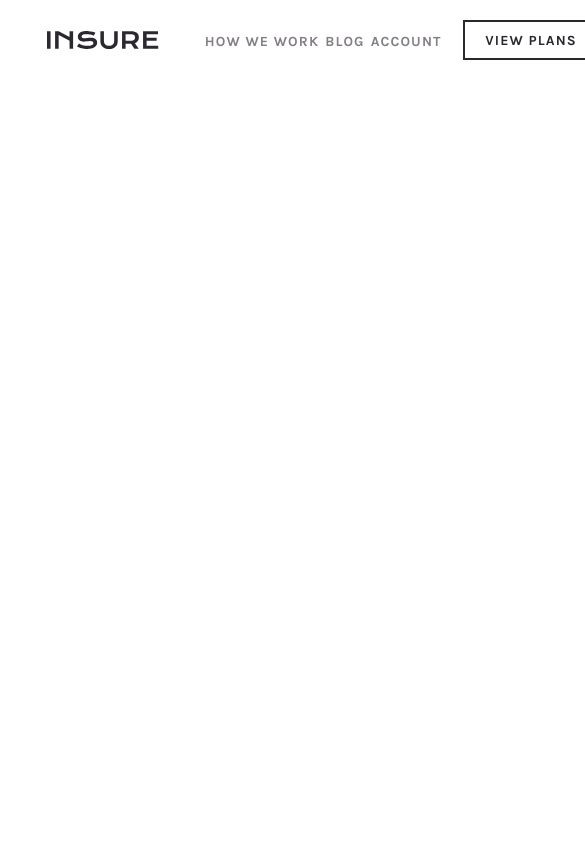
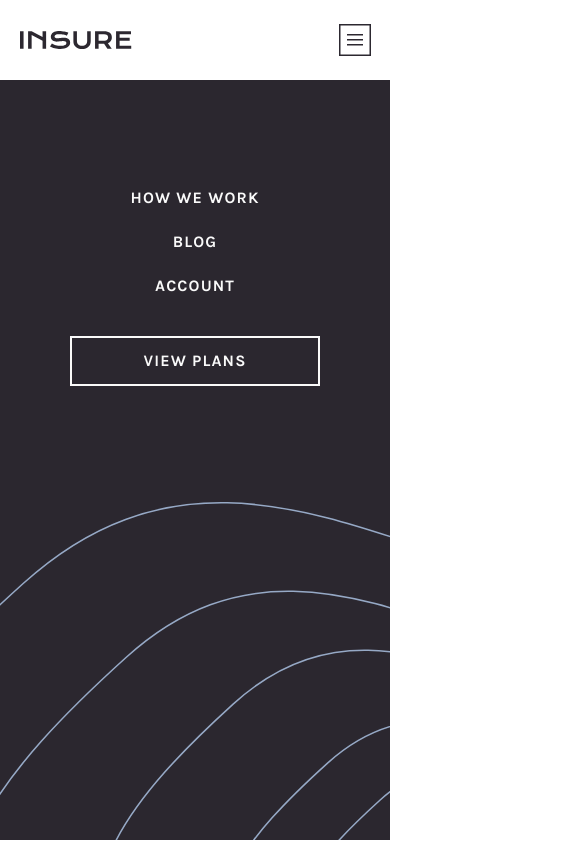
Before and after one commit to Ctaracena/FMentor_Insure, a plain HTML site: page index.html in a window 390 px wide. Shown: the whole page, 585 px wide, since content can reach past the window. Drawn offline with Linux system fonts and the light colour scheme.

Commit message:
header mobile done

```diff
--- a/css/style.css
+++ b/css/style.css
@@ -1,4 +1,4 @@
-header {
+header .desktop-nav {
   -webkit-box-sizing: border-box;
           box-sizing: border-box;
   display: -webkit-box;
@@ -15,7 +15,7 @@ header {
   margin: 0 auto;
 }
 
-header nav {
+header .desktop-nav nav {
   display: -webkit-box;
   display: -ms-flexbox;
   display: flex;
@@ -28,7 +28,7 @@ header nav {
   width: 500px;
 }
 
-header nav ul {
+header .desktop-nav nav ul {
   width: 100%;
   display: -webkit-box;
   display: -ms-flexbox;
@@ -41,11 +41,11 @@ header nav ul {
           align-items: center;
 }
 
-header nav ul li {
+header .desktop-nav nav ul li {
   list-style: none;
 }
 
-header nav ul li a {
+header .desktop-nav nav ul li a {
   text-decoration: none;
   text-transform: uppercase;
   color: #837d87;
@@ -54,11 +54,11 @@ header nav ul li a {
   letter-spacing: 1.1px;
 }
 
-header nav ul li a:hover {
+header .desktop-nav nav ul li a:hover {
   color: #2b272f;
 }
 
-header nav .view-plans {
+header .desktop-nav nav .view-plans {
   width: 230px;
   height: 40px;
   margin-left: 15px;
@@ -73,9 +73,110 @@ header nav .view-plans {
   cursor: pointer;
 }
 
-header nav .view-plans:hover {
-  color: white;
+header .desktop-nav nav .view-plans:hover {
+  color: #fafafa;
   background-color: #2b272f;
+}
+
+header .desktop-nav .menu {
+  display: none;
+  cursor: pointer;
+}
+
+.mobile-nav {
+  display: none;
+}
+
+@media screen and (max-width: 768px) {
+  header .desktop-nav {
+    width: 90%;
+  }
+}
+
+@media screen and (max-width: 600px) {
+  header {
+    height: 100vh;
+    -webkit-box-orient: vertical;
+    -webkit-box-direction: normal;
+        -ms-flex-direction: column;
+            flex-direction: column;
+  }
+  header .desktop-nav nav {
+    display: none;
+  }
+  header .desktop-nav .menu {
+    display: -webkit-box;
+    display: -ms-flexbox;
+    display: flex;
+  }
+  header .mobile-nav {
+    width: 100%;
+    height: 50%;
+    display: -webkit-box;
+    display: -ms-flexbox;
+    display: flex;
+    -webkit-box-orient: vertical;
+    -webkit-box-direction: normal;
+        -ms-flex-direction: column;
+            flex-direction: column;
+    -webkit-box-pack: center;
+        -ms-flex-pack: center;
+            justify-content: center;
+    -webkit-box-align: center;
+        -ms-flex-align: center;
+            align-items: center;
+    background-color: #2b272f;
+  }
+  header .mobile-nav nav {
+    display: -webkit-box;
+    display: -ms-flexbox;
+    display: flex;
+    -webkit-box-orient: vertical;
+    -webkit-box-direction: normal;
+        -ms-flex-direction: column;
+            flex-direction: column;
+    -webkit-box-align: center;
+        -ms-flex-align: center;
+            align-items: center;
+  }
+  header .mobile-nav nav ul {
+    padding-left: 0;
+  }
+  header .mobile-nav nav ul li {
+    list-style: none;
+    text-align: center;
+    margin: 25px 0;
+  }
+  header .mobile-nav nav ul li a {
+    text-decoration: none;
+    text-transform: uppercase;
+    color: #fafafa;
+    font-size: 16px;
+    font-weight: 700;
+    letter-spacing: 1.1px;
+  }
+  header .mobile-nav nav .view-plans {
+    width: 250px;
+    height: 50px;
+    color: #fafafa;
+    background-color: #2b272f;
+    border: 2px solid #fafafa;
+    font-family: "Karla", sans-serif;
+    text-transform: uppercase;
+    font-size: 16px;
+    font-weight: 700;
+    letter-spacing: 1.1px;
+    cursor: pointer;
+    margin-bottom: 50px;
+  }
+  header .bg-pattern {
+    width: 100%;
+    height: 40%;
+    background-color: #2b272f;
+    background-image: url("../images/bg-pattern-mobile-nav.svg");
+    background-repeat: no-repeat;
+    background-size: cover;
+  }
 }
 
 body {
--- a/index.html
+++ b/index.html
@@ -11,9 +11,25 @@
 
 </head>
 <body>
+  <!-- Desktop Navigation Menu -->
+  <header>
+    <div class="desktop-nav">
+      <img src="images/logo.svg" alt="insure logo">
+      <nav>
+        <ul>
+          <li><a href="#">How we work</a></li>
+          <li><a href="#">Blog</a></li>
+          <li><a href="#">Account</a></li>
+        </ul>
+        <button class="view-plans">view plans</button>
+      </nav>
+      <img src="images/icon-hamburger.svg" alt="menu" class="menu">
+    </div>
 
-  <header>
-    <img src="images/logo.svg" alt="insure logo">
+
+
+  <!-- Mobile Navigation Menu -->
+  <div class="mobile-nav">
     <nav>
       <ul>
         <li><a href="#">How we work</a></li>
@@ -22,8 +38,9 @@
       </ul>
       <button class="view-plans">view plans</button>
     </nav>
+  </div>
+  <div class="bg-pattern"></div>
   </header>
-
 
 <!--
   Humanizing your insurance.
```
Also changed, not shown: 1 other file.
